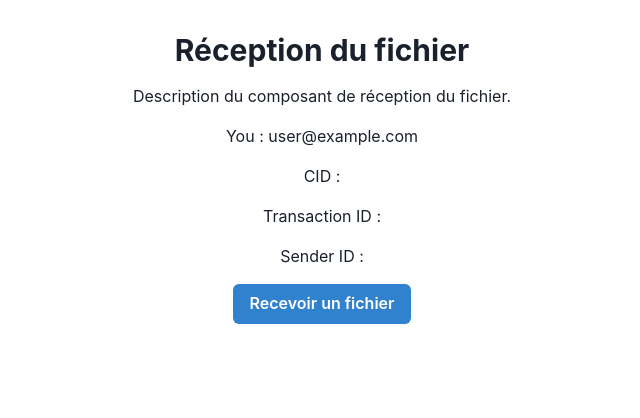
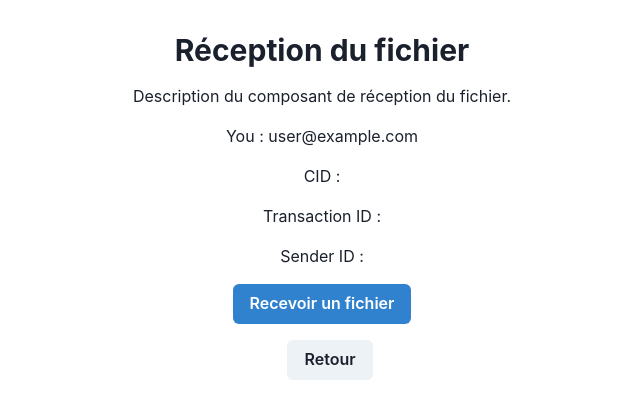
Before and after one commit to lerbix/SmartFlow-Blockchain-Cardano, a React (Vite) app in the folder cardano-front/: page /receive-file2 in a window 1280 px wide. Shown: the top 418 px of the page, without its empty margins (318-958 px from the left). Built offline with nearby package versions, Linux system fonts and the light colour scheme; no server answers; sample sign-in values are in the browser's storage.

Commit message:
Hide "retour" button during form submission in RecieveFile  component.

```diff
--- a/cardano-front/src/components/SendFile/ReceiveFile.jsx
+++ b/cardano-front/src/components/SendFile/ReceiveFile.jsx
@@ -133,7 +133,11 @@ const FileReceiver = () => {
                 </Center>
             </>)
             }
-
+            {!isLoading && (
+                <Button mt={4} ml={4} colorScheme="gray" onClick={() => window.location.href = "/dashboard"}>
+                    Retour
+                </Button>
+            )}
 
         </Box>
     );
```
